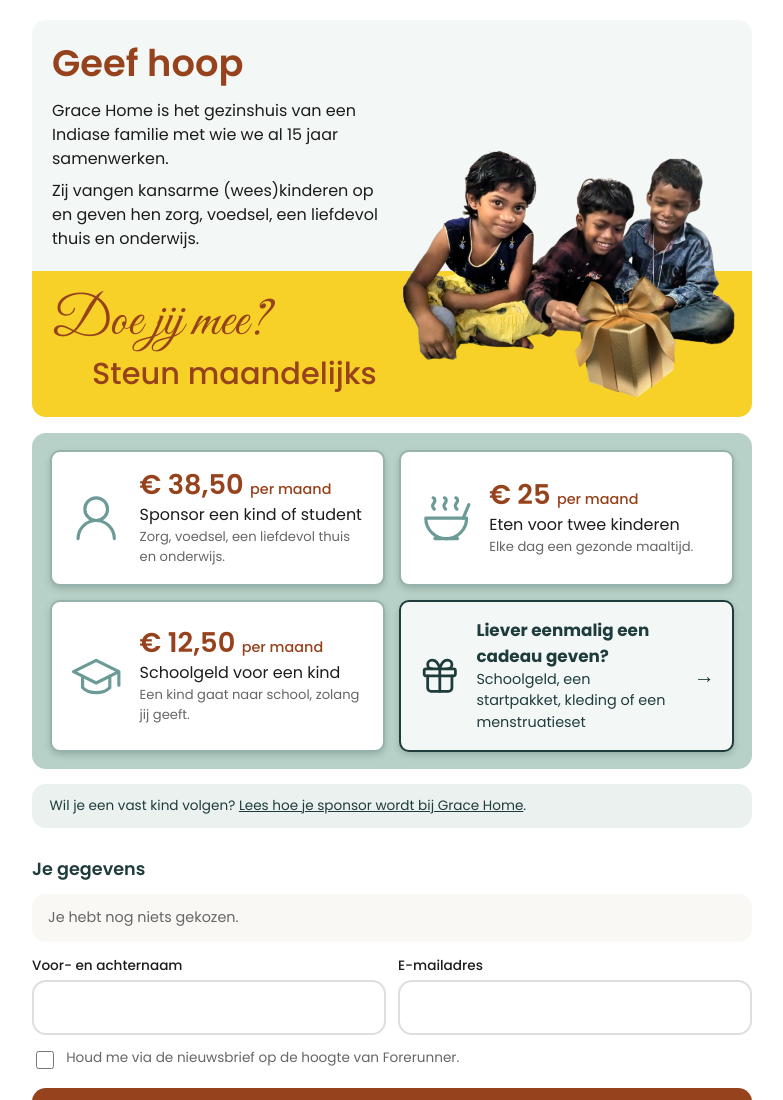
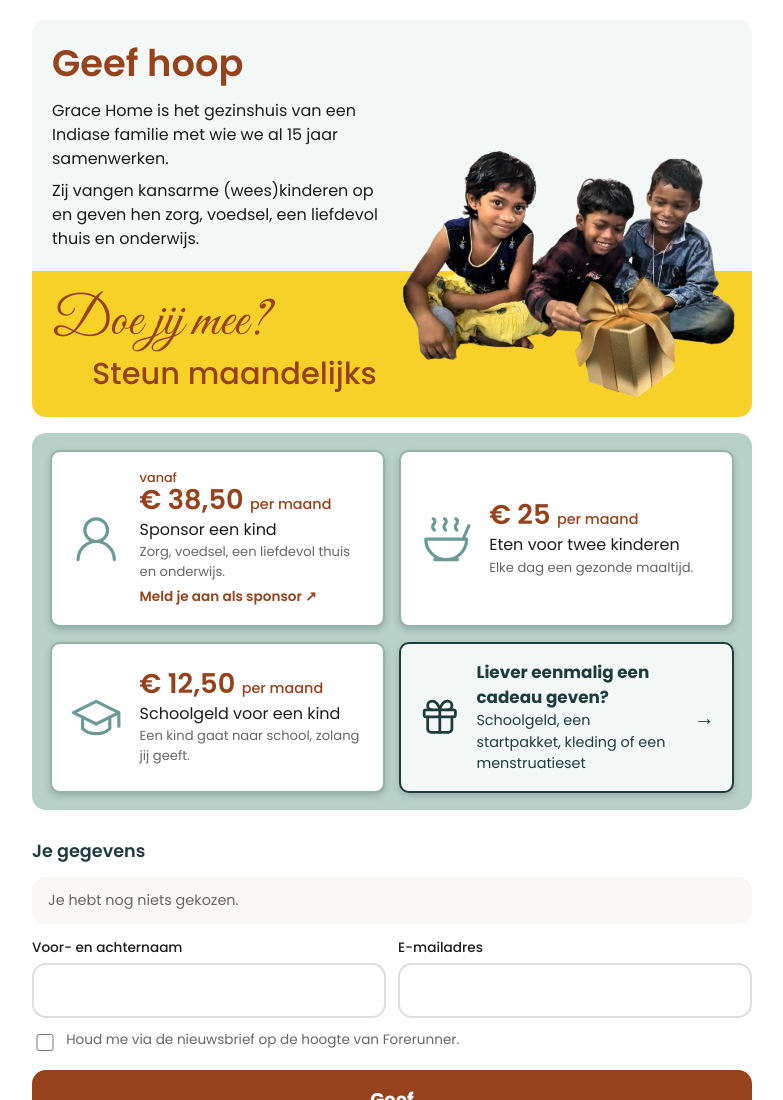
Before and after one commit to Hikariii/fr-donaties, a plain HTML site: page docs/live/grace-home/maandelijks.html in a window 1280 px wide. Shown: the top 1100 px of the page, without its empty margins (248-1031 px from the left). Drawn offline with Linux system fonts and the light colour scheme.

Commit message:
Live: link the monthly sponsor card to the sign-up form
The EUR 38.50 sponsor option started a Mollie payment, which was wrong.
It is now a card that opens the sponsor sign-up form (Google Form) in a
new tab, without a radio button, so it can never be paid. Drop the
sponsor note, handle drag-clicks on the new card, and document the
?maandelijks Code Block and the forerunner.nl pages. For Grace Home and
Geef hoop Paraguay.

Co-Authored-By: Claude Opus 5.5 <noreply@anthropic.com>

```diff
--- a/docs/live/geef-hoop-paraguay/formulier.js
+++ b/docs/live/geef-hoop-paraguay/formulier.js
@@ -140,7 +140,7 @@ export function startFormulier(form, opties) {
     email: form.querySelector('#fout-email'),
   };
   const radios = () => form.querySelectorAll('input[name="keuze"]');
-  const gekozenOptie = () => opties.find((o) => o.id === form.elements.keuze.value);
+  const gekozenOptie = () => opties.find((o) => !o.link && o.id === form.elements.keuze.value);
 
   function werkKeuzeBij() {
     const optie = gekozenOptie();
--- a/docs/live/geef-hoop-paraguay/gedeeld.css
+++ b/docs/live/geef-hoop-paraguay/gedeeld.css
@@ -75,8 +75,8 @@ body {
 @media (min-width: 560px) { .opties { grid-template-columns: 1fr 1fr; } }
 .optie input { position: absolute; opacity: 0; pointer-events: none; }
 /* Klikken en slepen op een kaart of tegel kiest die, zonder tekst te selecteren */
-.optie label, .maand { -webkit-user-select: none; user-select: none; }
-.optie label {
+.optie label, .optie .aanmelden, .maand { -webkit-user-select: none; user-select: none; }
+.optie label, .optie .aanmelden {
   height: 100%;
   display: flex; align-items: center; gap: 1rem;
   padding: 1.1rem 1.1rem;
@@ -86,7 +86,7 @@ body {
   cursor: pointer;
   transition: border-color .15s, background .15s;
 }
-.optie label:hover { border-color: var(--flyer-icoon); }
+.optie label:hover, .optie .aanmelden:hover { border-color: var(--flyer-icoon); }
 .optie input:focus-visible + label { outline: 3px solid var(--salie); outline-offset: 2px; }
 .optie input:checked + label { border-color: var(--accent); background: var(--accent-licht); }
 .optie .icoon { width: 3.4rem; height: 3.4rem; color: var(--flyer-icoon); stroke-width: 1.4; }
@@ -96,6 +96,11 @@ body {
 .optie input:checked + label .prijs { color: var(--accent); }
 .optie .titel { display: block; font-size: 1rem; line-height: 1.35; margin-top: .25rem; }
 .optie .uitleg { display: block; color: var(--grijs); font-size: .82rem; margin-top: .1rem; }
+/* Kaart naar het aanmeldformulier voor sponsors: een link, geen gift */
+.optie .aanmelden { color: inherit; text-decoration: none; }
+.optie .aanmelden:focus-visible { outline: 3px solid var(--salie); outline-offset: 2px; }
+.optie .prijs .vanaf { display: block; font-size: .8rem; line-height: 1.2; }
+.optie .meld-aan { display: block; color: var(--accent); font-size: .85rem; font-weight: 600; margin-top: .35rem; }
 #fout-keuze { margin: .6rem 0 0; }
 
 /* Tegel naar de andere pagina, in de kleur van de balk van die pagina */
@@ -116,14 +121,6 @@ body {
 .maand strong { display: block; font-size: 1.05rem; font-weight: 600; }
 .maand .sub { display: block; font-size: .9rem; }
 .maand .pijl { flex: none; font-size: 1.3rem; }
-
-/* Verwijzing naar sponsoren: een lichte balk, rustiger dan de tegels */
-.sponsor-noot {
-  margin: .9rem 0 0; padding: .75rem 1.1rem;
-  background: var(--salie-licht); border-radius: var(--radius);
-  font-size: .85rem; color: var(--petrol);
-}
-.sponsor-noot a { color: var(--petrol); }
 
 /* Gegevens, gevuld door startFormulier() in formulier.js */
 .stap { margin-top: 1.75rem; scroll-margin-top: 1rem; }
--- a/docs/live/geef-hoop-paraguay/opties.js
+++ b/docs/live/geef-hoop-paraguay/opties.js
@@ -8,6 +8,10 @@
 //   kaarttitel  (optioneel) een langere titel op de kaart
 //   uitleg      (optioneel) een regel onder de titel
 //   icoon       een naam uit iconen.js
+//   link        (optioneel) de kaart is geen gift, maar opent dit adres in een
+//               nieuw tabblad (het aanmeldformulier voor sponsors). Het bedrag
+//               staat er dan als "vanaf"-bedrag op. Zo'n kaart komt nooit in
+//               een betaling.
 //
 // De titels volgen de flyer. Elke lijst staat aflopend op bedrag.
 
@@ -19,7 +23,7 @@ export const EENMALIG = [
 ];
 
 export const MAANDELIJKS = [
-  { id: 'sponsor', periodiek: 'maandelijks', bedrag: '38.50', titel: 'Sponsor een kind of student', uitleg: 'Voedsel, scholing en medische zorg.', icoon: 'persoon' },
+  { id: 'sponsor', periodiek: 'maandelijks', bedrag: '38.50', titel: 'Sponsor een kind of student', link: 'https://docs.google.com/forms/d/e/1FAIpQLSfLauWbS1FDccovM7nZ_vbNq_LulbYU0hX1z8O8wdp8YmC4ZA/viewform', uitleg: 'Voedsel, scholing en medische zorg.', icoon: 'persoon' },
   { id: 'voedselpakket-maand', periodiek: 'maandelijks', bedrag: '30', titel: 'Voedselpakket voor een gezin', uitleg: 'Elke maand eten op tafel voor een gezin.', icoon: 'mand' },
   { id: 'scholing-1', periodiek: 'maandelijks', bedrag: '12.50', titel: 'Schoolgeld voor een kind', uitleg: 'Een kind gaat naar school, zolang jij geeft.', icoon: 'hoed' },
 ];
--- a/docs/live/grace-home/formulier.js
+++ b/docs/live/grace-home/formulier.js
@@ -140,7 +140,7 @@ export function startFormulier(form, opties) {
     email: form.querySelector('#fout-email'),
   };
   const radios = () => form.querySelectorAll('input[name="keuze"]');
-  const gekozenOptie = () => opties.find((o) => o.id === form.elements.keuze.value);
+  const gekozenOptie = () => opties.find((o) => !o.link && o.id === form.elements.keuze.value);
 
   function werkKeuzeBij() {
     const optie = gekozenOptie();
--- a/docs/live/grace-home/gedeeld.css
+++ b/docs/live/grace-home/gedeeld.css
@@ -77,8 +77,8 @@ body {
 @media (min-width: 560px) { .opties { grid-template-columns: 1fr 1fr; } }
 .optie input { position: absolute; opacity: 0; pointer-events: none; }
 /* Klikken en slepen op een kaart of tegel kiest die, zonder tekst te selecteren */
-.optie label, .maand { -webkit-user-select: none; user-select: none; }
-.optie label {
+.optie label, .optie .aanmelden, .maand { -webkit-user-select: none; user-select: none; }
+.optie label, .optie .aanmelden {
   height: 100%;
   display: flex; align-items: center; gap: 1rem;
   padding: 1.1rem 1.1rem;
@@ -89,7 +89,7 @@ body {
   cursor: pointer;
   transition: border-color .15s, background .15s;
 }
-.optie label:hover { border-color: var(--flyer-icoon); }
+.optie label:hover, .optie .aanmelden:hover { border-color: var(--flyer-icoon); }
 .optie input:focus-visible + label { outline: 3px solid var(--salie); outline-offset: 2px; }
 .optie input:checked + label { border-color: var(--accent); background: var(--accent-licht); }
 .optie .icoon { width: 3.4rem; height: 3.4rem; color: var(--flyer-icoon); stroke-width: 1.4; }
@@ -98,6 +98,11 @@ body {
 .optie .prijs small { font-weight: 500; font-size: .9rem; }
 .optie .titel { display: block; font-size: 1rem; line-height: 1.35; margin-top: .25rem; }
 .optie .uitleg { display: block; color: var(--grijs); font-size: .82rem; margin-top: .1rem; }
+/* Kaart naar het aanmeldformulier voor sponsors: een link, geen gift */
+.optie .aanmelden { color: inherit; text-decoration: none; }
+.optie .aanmelden:focus-visible { outline: 3px solid var(--salie); outline-offset: 2px; }
+.optie .prijs .vanaf { display: block; font-size: .8rem; line-height: 1.2; }
+.optie .meld-aan { display: block; color: var(--accent); font-size: .85rem; font-weight: 600; margin-top: .35rem; }
 #fout-keuze { margin: .6rem 0 0; }
 
 /* Tegel naar de andere pagina: een link in een eigen kleur */
@@ -119,14 +124,6 @@ body {
 .maand strong { display: block; font-size: 1.05rem; }
 .maand .sub { display: block; font-size: .9rem; }
 .maand .pijl { flex: none; font-size: 1.3rem; }
-
-/* Verwijzing naar sponsoren: een lichte balk, rustiger dan de tegels */
-.sponsor-noot {
-  margin: .9rem 0 0; padding: .75rem 1.1rem;
-  background: var(--salie-licht); border-radius: var(--radius);
-  font-size: .85rem; color: var(--petrol);
-}
-.sponsor-noot a { color: var(--petrol); }
 
 /* Gegevens, gevuld door startFormulier() in formulier.js */
 .stap { margin-top: 1.75rem; scroll-margin-top: 1rem; }
--- a/docs/live/grace-home/kaarten.js
+++ b/docs/live/grace-home/kaarten.js
@@ -2,13 +2,32 @@
 import { icoon } from './iconen.js';
 import { bedragTekst } from './opmaak.js';
 
-const kaartHtml = (optie) => `
+// Een optie met een link is geen gift: de kaart opent het aanmeldformulier in
+// een nieuw tabblad. Zo'n kaart heeft geen radioknop, dus het formulier kan
+// haar nooit versturen.
+const prijsHtml = (optie) =>
+  `${optie.link ? '<small class="vanaf">vanaf</small> ' : ''}€ ${bedragTekst(optie.bedrag)}${optie.periodiek === 'maandelijks' ? ' <small>per maand</small>' : ''}`;
+
+const linkKaartHtml = (optie) => `
+    <div class="optie">
+      <a class="aanmelden" href="${optie.link}" target="_blank" rel="noopener" draggable="false">
+        ${icoon(optie.icoon)}
+        <span class="wat">
+          <span class="prijs">${prijsHtml(optie)}</span>
+          <span class="titel">${optie.kaarttitel || optie.titel}</span>${optie.uitleg ? `
+          <span class="uitleg">${optie.uitleg}</span>` : ''}
+          <span class="meld-aan">Meld je aan als sponsor <span aria-hidden="true">↗</span></span>
+        </span>
+      </a>
+    </div>`;
+
+const kaartHtml = (optie) => optie.link ? linkKaartHtml(optie) : `
     <div class="optie">
       <input type="radio" name="keuze" id="k-${optie.id}" value="${optie.id}">
       <label for="k-${optie.id}">
         ${icoon(optie.icoon)}
         <span class="wat">
-          <span class="prijs">€ ${bedragTekst(optie.bedrag)}${optie.periodiek === 'maandelijks' ? ' <small>per maand</small>' : ''}</span>
+          <span class="prijs">${prijsHtml(optie)}</span>
           <span class="titel">${optie.kaarttitel || optie.titel}</span>${optie.uitleg ? `
           <span class="uitleg">${optie.uitleg}</span>` : ''}
         </span>
@@ -26,7 +45,7 @@ export function toonKaarten(container, opties) {
 // tussendoor bewoog. Firefox (en Waterfox) geeft dan soms geen klik, omdat
 // indrukken en loslaten op verschillende delen van de kaart vallen.
 function kiesOokNaSlepen(container) {
-  const KAART_OF_TEGEL = '.optie label, a.maand';
+  const KAART_OF_TEGEL = '.optie label, a.maand, a.aanmelden';
   let begin = null;
   let netGekozen = false;
 
@@ -40,7 +59,10 @@ function kiesOokNaSlepen(container) {
     if (!zelfde || e.ctrlKey || e.metaKey || e.shiftKey || e.altKey) return;
     netGekozen = true;
     setTimeout(() => { netGekozen = false; });
-    if (doel.matches('a.maand')) {
+    if (doel.matches('a.aanmelden')) {
+      // Het aanmeldformulier opent in een nieuw tabblad, zoals target="_blank".
+      window.open(doel.href, '_blank', 'noopener');
+    } else if (doel.matches('a.maand')) {
       location.assign(doel.href);
     } else {
       const radio = document.getElementById(doel.htmlFor);
--- a/docs/live/grace-home/maandelijks.html
+++ b/docs/live/grace-home/maandelijks.html
@@ -9,7 +9,7 @@
   ontvangt echte donaties voor Grace Home (FR230). Lees docs/live/README.md
   voordat je iets wijzigt.
 
-  Grace Home, maandelijks: de maandopties en de verwijzing naar sponsoren. De tegel onderaan opent index.html.
+  Grace Home, maandelijks: de maandopties en de kaart naar het aanmeldformulier voor sponsors. De tegel onderaan opent index.html.
   De opties staan in opties.js, het formulier en het versturen in formulier.js.
 -->
 <link rel="preconnect" href="https://fonts.googleapis.com">
@@ -58,7 +58,6 @@
         <p class="fout" id="fout-keuze" aria-live="polite"></p>
       </div>
     </section>
-    <p class="sponsor-noot">Wil je een vast kind volgen? <a href="https://forerunner.info/projecten/grace-home" target="_top">Lees hoe je sponsor wordt bij Grace Home</a>.</p>
 
     <section class="stap" id="stap-gegevens">
       <h2>Je gegevens</h2>
--- a/docs/live/grace-home/opties.js
+++ b/docs/live/grace-home/opties.js
@@ -10,6 +10,9 @@
   - kaarttitel (niet verplicht): langere titel op de kaart
   - uitleg (niet verplicht): kleine regel onder de titel op de kaart
   - icoon: een naam uit iconen.js
+  - link (niet verplicht): de kaart is geen gift, maar opent dit adres in een
+    nieuw tabblad (het aanmeldformulier voor sponsors). Het bedrag staat er dan
+    als "vanaf"-bedrag op. Zo'n kaart komt nooit in een betaling.
   De volgorde van een lijst is de volgorde op de pagina: aflopend op bedrag.
 */
 
@@ -21,7 +24,7 @@ export const EENMALIG = [
 ];
 
 export const MAANDELIJKS = [
-  { id: 'sponsor', periodiek: 'maandelijks', bedrag: '38.50', titel: 'Sponsor een kind of student', uitleg: 'Zorg, voedsel, een liefdevol thuis en onderwijs.', icoon: 'persoon' },
+  { id: 'sponsor', periodiek: 'maandelijks', bedrag: '38.50', titel: 'Sponsor een kind', link: 'https://docs.google.com/forms/d/e/1FAIpQLSd5Q_EharUvBV49HBWdHs0EOpdA4km1DObKlwKsDj8Ss5EcmQ/viewform', uitleg: 'Zorg, voedsel, een liefdevol thuis en onderwijs.', icoon: 'persoon' },
   { id: 'eten-2', periodiek: 'maandelijks', bedrag: '25', titel: 'Eten voor twee kinderen', uitleg: 'Elke dag een gezonde maaltijd.', icoon: 'soep' },
   { id: 'scholing-1', periodiek: 'maandelijks', bedrag: '12.50', titel: 'Schoolgeld voor een kind', uitleg: 'Een kind gaat naar school, zolang jij geeft.', icoon: 'hoed' },
 ];
```
Also changed, not shown: docs/live/geef-hoop-paraguay/kaarten.js (+26 -4 lines), docs/live/geef-hoop-paraguay/maandelijks.html (+1 -2 lines), 1 other file.
